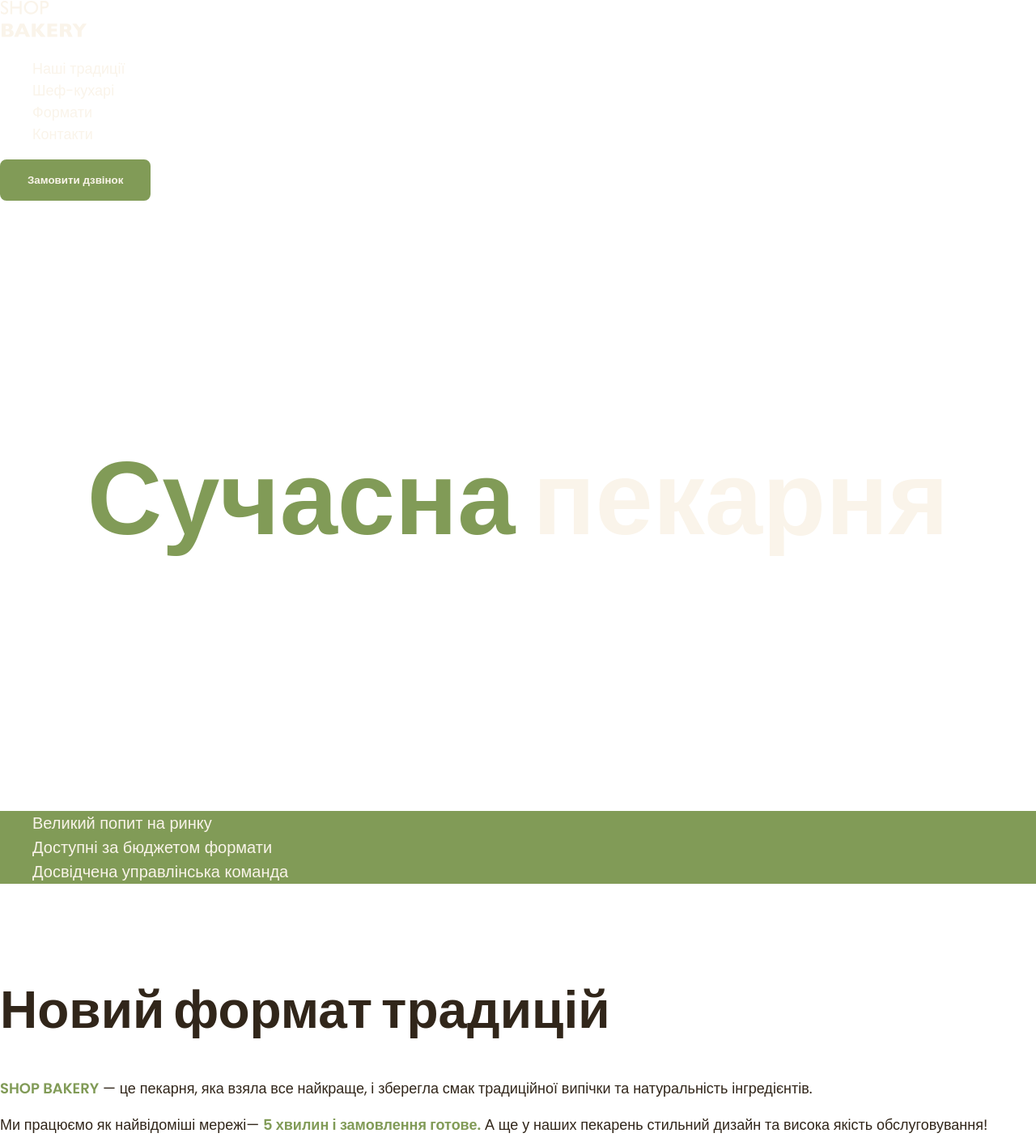
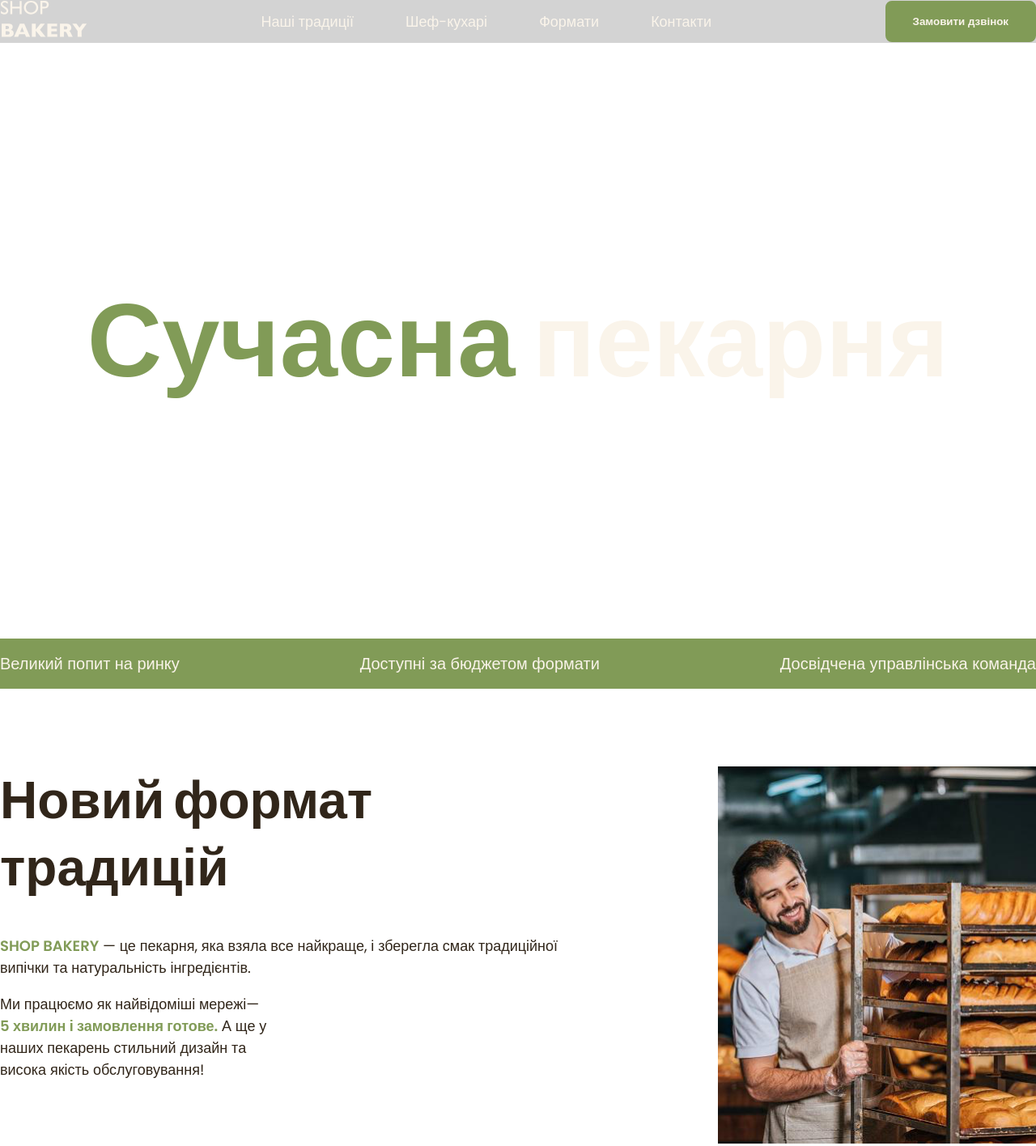
Before and after one commit to ANRIDEX/genius-test, a plain HTML site: page index.html in a window 1280 px wide. Shown: the top 1416 px of the page at 81% size. Drawn offline with Linux system fonts and the light colour scheme.

Commit message:
Add new styles: flex

```diff
--- a/css/styles.css
+++ b/css/styles.css
@@ -56,6 +56,8 @@ address {
 }
 
 ul {
+    margin: 0;
+    padding: 0;
     list-style-type: none;
 }
 
@@ -102,7 +104,30 @@ ul {
 
 .link:hover {
     color: var(--color-brand-light);
-    font-weight: 600;
+}
+
+.header {
+    background-color: lightgrey;
+}
+
+.header-container {
+    display: flex;
+    align-items: center;
+    gap: 40px;
+}
+
+.header-nav {
+    display: flex;
+    align-items: center;
+    flex-grow: 1;
+    gap: 40px;
+}
+
+.header-menu {
+    display: flex;
+    gap: 64px;
+    flex-grow: 1;
+    justify-content: center;
 }
 
 .hero-section {
@@ -121,14 +146,21 @@ ul {
     color: var(--color-brand-light)
 }
 
-.adavantages-list {
-    color: var(--color-primary-light);
+.adavantages-section {
+    padding: 16px 0;
     background-color: var(--color-brand-light);
 }
+
+.adavantages-list {
+    display: flex;
+    justify-content: space-between;
+    gap: 40px;
+ }
 
 .advantages-item {
     font-size: 20px;
     font-weight: 300;
+    color: var(--color-primary-light);
 }
 
 .section-title {
@@ -145,6 +177,16 @@ ul {
 padding-top: 96px;
 }
 
+.traditions-container {
+    display: flex;
+    justify-content: space-between;
+    gap: 40px;
+}
+
+.traditions-content {
+    max-width: 710px;
+}
+
 .traditions-title {
     margin-bottom: 42px;
 }
@@ -158,6 +200,10 @@ padding-top: 96px;
     text-transform: uppercase;
 }
 
+.traditions-text.limited {
+    max-width: 330px;
+}
+
 .cheft-title {
     margin-bottom: 80px;
 }
@@ -168,8 +214,24 @@ padding-top: 96px;
     font-weight: 600;
 }
 
+.formats-list {
+    display: flex;
+    gap: 20px;
+    flex-wrap: wrap;
+}
+
+.formats-item {
+    flex-basis: cals ((100% - 40px)/ 3);
+}
+
+.format-card {
+    padding: 24px;
+    border: 1px solid lightgray; /*remove*/
+    border-radius: 16px;
+}
+
 .formats-title {
-    margin-bottom: 48px;
+    margin-bottom: 80px;
 }
 
 .format-title {
--- a/index.html
+++ b/index.html
@@ -8,13 +8,14 @@
     <link rel="stylesheet" href="./css/styles.css" />
   </head>
   <body>
-    <header>
+    <header class="header">
       <div class="container">
-        <nav>
+        <div class="header-container">
+          <nav class="header-nav">
             <a href="/">
               <img src="./images/logo.svg" alt="Логотип сучасної пекарні" />
             </a>
-          <ul>
+            <ul class="header-menu">
               <li>
                 <a class="link" href="#traditions-sections">Наші традиції</a>
               </li>
@@ -23,8 +24,9 @@
               <li><a class="link" href="#contacts-section">Контакти</a></li>
             </ul>
           </nav>
+          <button class="button">Замовити дзвінок</button>
         </div>
-      <button class="button">Замовити дзвінок</button>
+      </div>
     </header>
     <main>
       <section class="hero-section">
@@ -34,7 +36,7 @@
           </h1>
         </div>
       </section>
-      <section>
+      <section class="adavantages-section">
         <div class="container">
           <h2 class="hidden">Наші переваги</h2>
           <ul class="adavantages-list">
@@ -46,22 +48,28 @@
       </section>
       <section class="traditions-section section" id="traditions-sections">
         <div class="container">
-          <h2 class="traditions-title section-title">Новий формат традицій</h2>
+          <div class="traditions-container">
+            <div class="traditions-content">
+              <h2 class="traditions-title section-title">
+                Новий формат традицій
+              </h2>
               <p class="traditions-text">
-            <span class="brand uppercase">shop bakery</span> — це пекарня, яка
-            взяла все найкраще, і зберегла смак традиційної випічки та
+                <span class="brand uppercase">shop bakery</span> — це пекарня,
+                яка взяла все найкраще, і зберегла смак традиційної випічки та
                 натуральність інгредієнтів.
               </p>
-          <p class="traditions-text">
+              <p class="traditions-text limited">
                 Ми працюємо як найвідоміші мережі—
                 <span class="brand">5 хвилин і замовлення готове.</span>
                 А ще у наших пекарень стильний дизайн та висока якість
                 обслуговування!
               </p>
+            </div>
             <img
               src="./images/baker-man.png"
               alt="Чоловік пекар дивиться на батони"
             />
+          </div>
         </div>
       </section>
       <section class="section" id="chefs-section">
@@ -103,9 +111,9 @@
       <section class="section" id="formats-section">
         <div class="container">
           <h2 class="formats-title section-title">Формати</h2>
-          <ul>
-            <li>
-              <article>
+          <ul class="formats-list">
+            <li class="formats-item">
+              <article class="format-card">
                 <h3 class="format-title" lang="en">Walrus</h3>
                 <div class="format-text">
                   <p>Площа: до 120 м2</p>
@@ -118,8 +126,8 @@
                 </div>
               </article>
             </li>
-            <li>
-              <article>
+            <li class="formats-item">
+              <article class="format-card">
                 <h3 class="format-title" lang="en">Horseshoe</h3>
                 <div class="format-text">
                   <p>Площа: до 25 м2</p>
@@ -129,8 +137,8 @@
                 </div>
               </article>
             </li>
-            <li>
-              <article>
+            <li class="formats-item">
+              <article class="format-card">
                 <h3 class="format-title" lang="en">Handlebar</h3>
                 <div class="format-text">
                   <p>Площа: до 15 м2</p>
```
Lines whose indentation alone changed are shown as unchanged.
